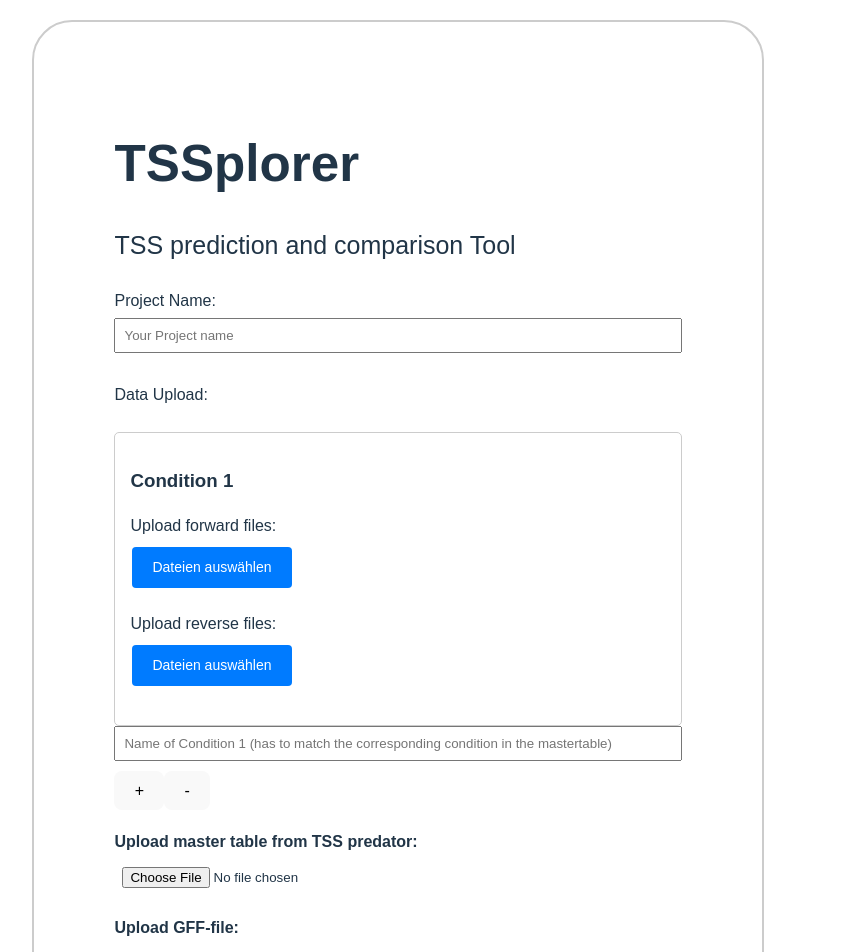
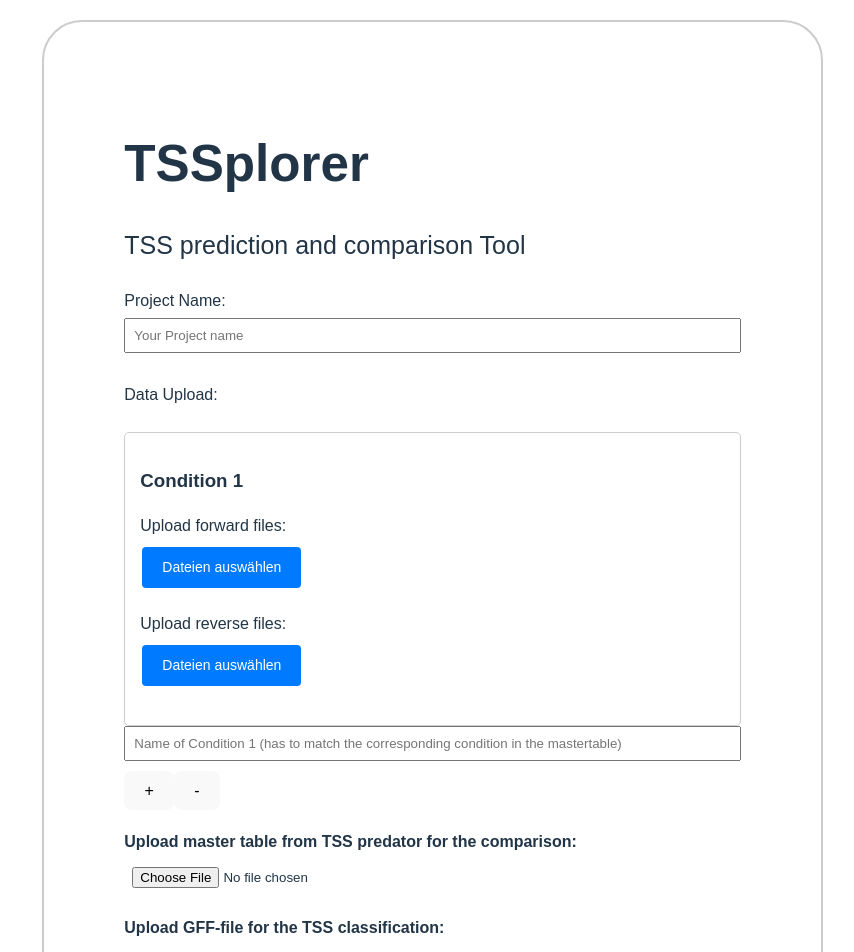
Before and after one commit to Integrative-Transcriptomics/tss-prediction-comparison, a React (Vite) app in the folder client-side-interface-prototype/: page / in a window 1280 px wide. Shown: the top 952 px of the page, without its empty margins (81-935 px from the left). Built offline with nearby package versions, Linux system fonts and the light colour scheme.

Commit message:
changed text of error messages if gff and mastertable are missing

```diff
--- a/client-side-interface-prototype/src/GFF.jsx
+++ b/client-side-interface-prototype/src/GFF.jsx
@@ -24,7 +24,7 @@ const GFF = forwardRef((props, ref) => {
   return (
     <div className="form-group">
       {/* Label for the GFF file upload section */}
-      <label><b>Upload GFF-file:</b></label>
+      <label><b>Upload GFF-file for the TSS classification:</b></label>
 
       {/* File input for uploading the GFF file */}
       <input
--- a/client-side-interface-prototype/src/ProjectForm.jsx
+++ b/client-side-interface-prototype/src/ProjectForm.jsx
@@ -80,7 +80,7 @@ function ProjectForm() {
     }
 
     if (!tssMasterTableRef.current || !tssMasterTableRef.current.file) {
-      setErrorMessage('Please upload a TSS Master Table file for the comparison.');
+      setErrorMessage('Please upload a master table from TSSpredator for the comparison.');
       return;
     }
 
--- a/client-side-interface-prototype/src/TssMasterTable.jsx
+++ b/client-side-interface-prototype/src/TssMasterTable.jsx
@@ -24,7 +24,7 @@ const TssMasterTable = forwardRef((props, ref) => {
   return (
     <div className="form-group">
       {/* Label for the master table file upload section */}
-      <label><b>Upload master table from TSS predator:</b></label>
+      <label><b>Upload master table from TSS predator for the comparison:</b></label>
 
       {/* File input for uploading the master table file */}
       <input
```
